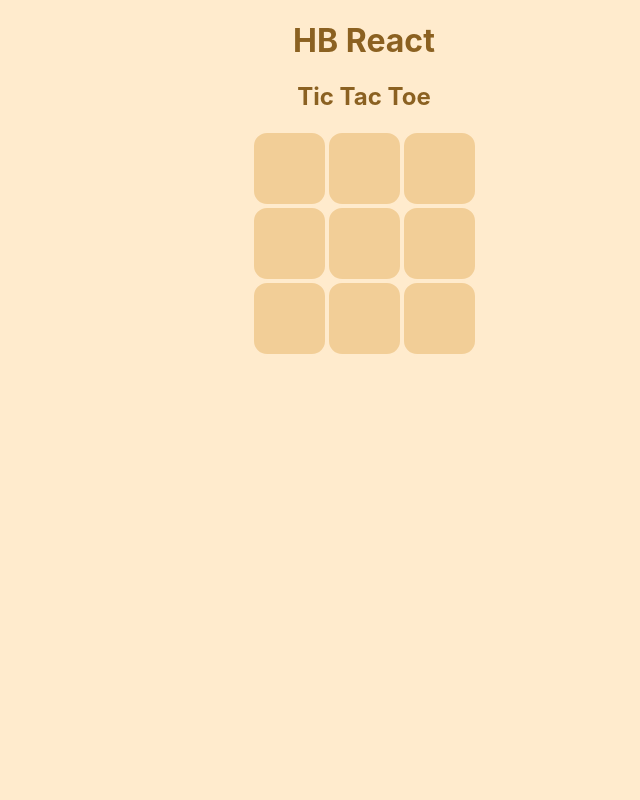
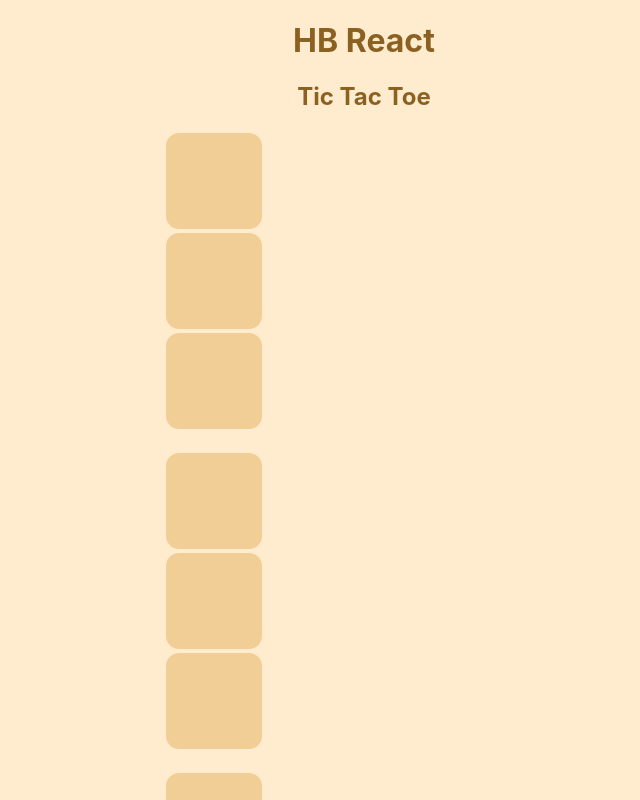
Before and after one commit to Heimatbrot/heimatbrotreact, a React (Create React App) app: page / in a window 1280 px wide. Shown: the top 800 px of the page, without its empty margins (276-916 px from the left). Built offline with nearby package versions, Linux system fonts and the light colour scheme.

Commit message:
update all

```diff
--- a/src/App.css
+++ b/src/App.css
@@ -1,7 +1,6 @@
 .gamegrid {
     width: 25% !important;
     height: 25% !important;
-
     font-size: 50px;
     vertical-align: top;
     color:rgb(139, 97, 33);
@@ -13,7 +12,12 @@
     border-color: blanchedalmond;
     border-style:solid;
     border-radius: 15px;
+
     text-align: center;
+
+    display: flex;
+    justify-content: center;
+    align-items: center;
 }
 
 body{
@@ -28,9 +32,9 @@ h2 {
 }
 
 div{
-    size: 300px;
-    width: 300px;
-    height: 300px;
+    size: 200;
+    width: 400px;
+    height: 400px;
     text-align: center;
     margin: auto;
 }
```
Also changed, not shown: 6 other files (tests, documents, lock files or other folders).
